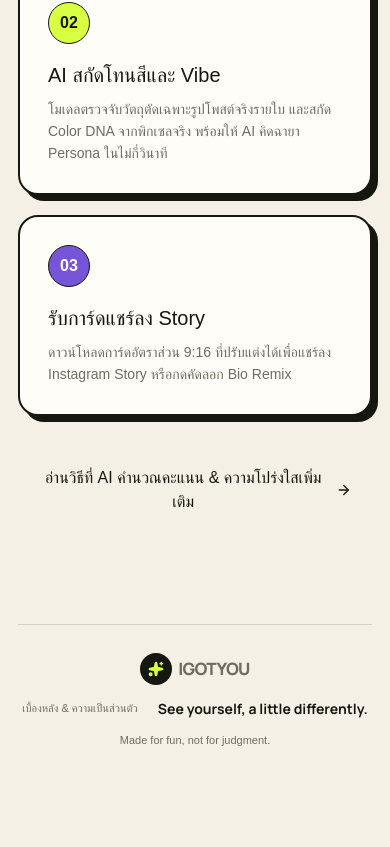
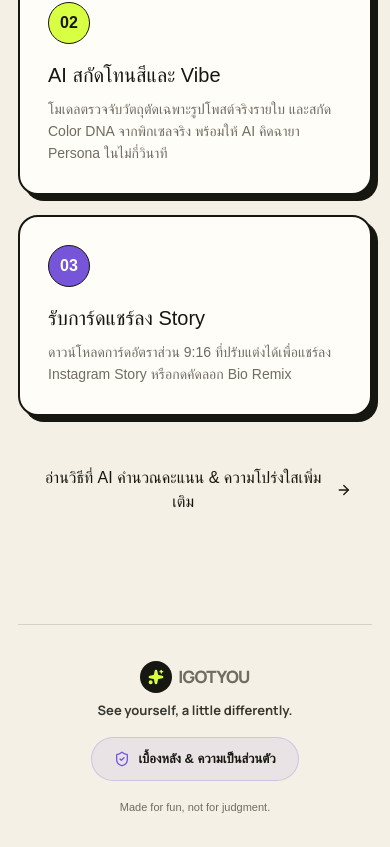
Before and after one commit to Supanat-hub/IGOTYOU, a React (Vite) app: page / in a window 390 px wide. Shown: the part 1577-2424 px from the top of the page. Before the commit the page ends 2353 px from the top, so only its background shows below. Built offline with nearby package versions, Linux system fonts and the light colour scheme; a web font is replaced by a local one.

Commit message:
style(footer): enhance mobile layout with clean centered stack and safe area insets

```diff
--- a/src/components/Footer.tsx
+++ b/src/components/Footer.tsx
@@ -1,5 +1,5 @@
 import React from "react";
-import { Sparkles } from "lucide-react";
+import { Sparkles, ShieldCheck } from "lucide-react";
 
 interface FooterProps {
   onNavigate: (route: "home" | "result" | "how-it-works") => void;
@@ -8,27 +8,31 @@ interface FooterProps {
 export default function Footer({ onNavigate }: FooterProps) {
   return (
     <footer className="footer shell">
+      <div className="footer-brand-group">
         <button
           onClick={() => onNavigate("home")}
           className="brand bg-transparent border-0 p-0 cursor-pointer"
+          aria-label="กลับหน้าหลัก IGOTYOU"
         >
           <span className="brand-mark">
             <Sparkles className="w-4 h-4 fill-acid text-acid" />
           </span>
           <span>IGOTYOU</span>
         </button>
+        <p className="footer-slogan">See yourself, a little differently.</p>
+      </div>
 
-      <div className="flex gap-5 items-center">
+      <div className="footer-action-group">
         <button
           onClick={() => onNavigate("how-it-works")}
-          className="bg-transparent border-0 cursor-pointer text-muted text-xs font-semibold hover:text-ink transition-colors"
+          className="footer-nav-pill"
         >
-          เบื้องหลัง & ความเป็นส่วนตัว
+          <ShieldCheck className="w-4 h-4 text-purple shrink-0" />
+          <span>เบื้องหลัง & ความเป็นส่วนตัว</span>
         </button>
-        <p className="m-0 font-bold font-['Manrope'] text-ink">See yourself, a little differently.</p>
       </div>
 
-      <span className="text-muted">Made for fun, not for judgment.</span>
+      <span className="footer-disclaimer">Made for fun, not for judgment.</span>
     </footer>
   );
 }
--- a/src/index.css
+++ b/src/index.css
@@ -223,8 +223,53 @@ a { color: inherit; text-decoration: none; }
 .privacy-points { display: grid; gap: 9px; }
 .privacy-points span { display: flex; align-items: center; gap: 8px; font-size: 12px; font-weight: 600; }
 .privacy-points .icon { color: var(--purple); }
-.footer { min-height: 120px; border-top: 1px solid var(--line); display: flex; align-items: center; justify-content: space-between; color: var(--muted); font-size: 11px; }
-.footer p { font: 700 14px Manrope, sans-serif; color: var(--ink); }
+.footer {
+  min-height: 120px;
+  border-top: 1px solid var(--line);
+  display: flex;
+  align-items: center;
+  justify-content: space-between;
+  color: var(--muted);
+  font-size: 12px;
+  gap: 20px;
+}
+.footer-brand-group {
+  display: flex;
+  align-items: center;
+  gap: 16px;
+}
+.footer-slogan {
+  font: 700 14px Manrope, sans-serif;
+  color: var(--ink);
+  margin: 0;
+}
+.footer-action-group {
+  display: flex;
+  align-items: center;
+}
+.footer-nav-pill {
+  display: inline-flex;
+  align-items: center;
+  gap: 8px;
+  padding: 8px 16px;
+  border-radius: 9999px;
+  background: rgba(119, 85, 217, 0.08);
+  border: 1px solid rgba(119, 85, 217, 0.22);
+  color: var(--ink);
+  font-size: 12px;
+  font-weight: 600;
+  cursor: pointer;
+  transition: all 0.2s ease;
+}
+.footer-nav-pill:hover {
+  background: rgba(119, 85, 217, 0.16);
+  border-color: rgba(119, 85, 217, 0.4);
+  transform: translateY(-1px);
+}
+.footer-disclaimer {
+  color: var(--muted);
+  font-size: 12px;
+}
 
 @media (max-width: 1024px) {
   .hero { grid-template-columns: 1fr; gap: 48px; padding-block: 54px; }
@@ -441,9 +486,45 @@ a { color: inherit; text-decoration: none; }
   .privacy h2 { font-size: 24px; }
   .privacy p { font-size: 14px; line-height: 1.65; }
   .privacy-points { margin-top: 22px; }
-  .privacy-points span { min-height: 28px; font-size: 13px; }
-  .footer { padding-block: 28px; flex-direction: column; gap: 14px; }
-  .footer p { margin: 0; }
+  .footer {
+    padding-top: 36px;
+    padding-bottom: max(32px, env(safe-area-inset-bottom, 32px));
+    flex-direction: column;
+    align-items: center;
+    text-align: center;
+    gap: 18px;
+  }
+  .footer-brand-group {
+    flex-direction: column;
+    align-items: center;
+    gap: 8px;
+    text-align: center;
+  }
+  .footer-slogan {
+    font-size: 13px;
+    color: var(--ink);
+    opacity: 0.85;
+    margin: 0;
+  }
+  .footer-action-group {
+    width: 100%;
+    display: flex;
+    justify-content: center;
+  }
+  .footer-nav-pill {
+    min-height: 44px;
+    padding: 10px 22px;
+    font-size: 13px;
+    justify-content: center;
+    border-radius: 9999px;
+    width: auto;
+    max-width: 90%;
+  }
+  .footer-disclaimer {
+    font-size: 11px;
+    text-align: center;
+    color: var(--muted);
+  }
 }
 
 @media (max-width: 380px) {
```
Lines whose indentation alone changed are shown as unchanged.
